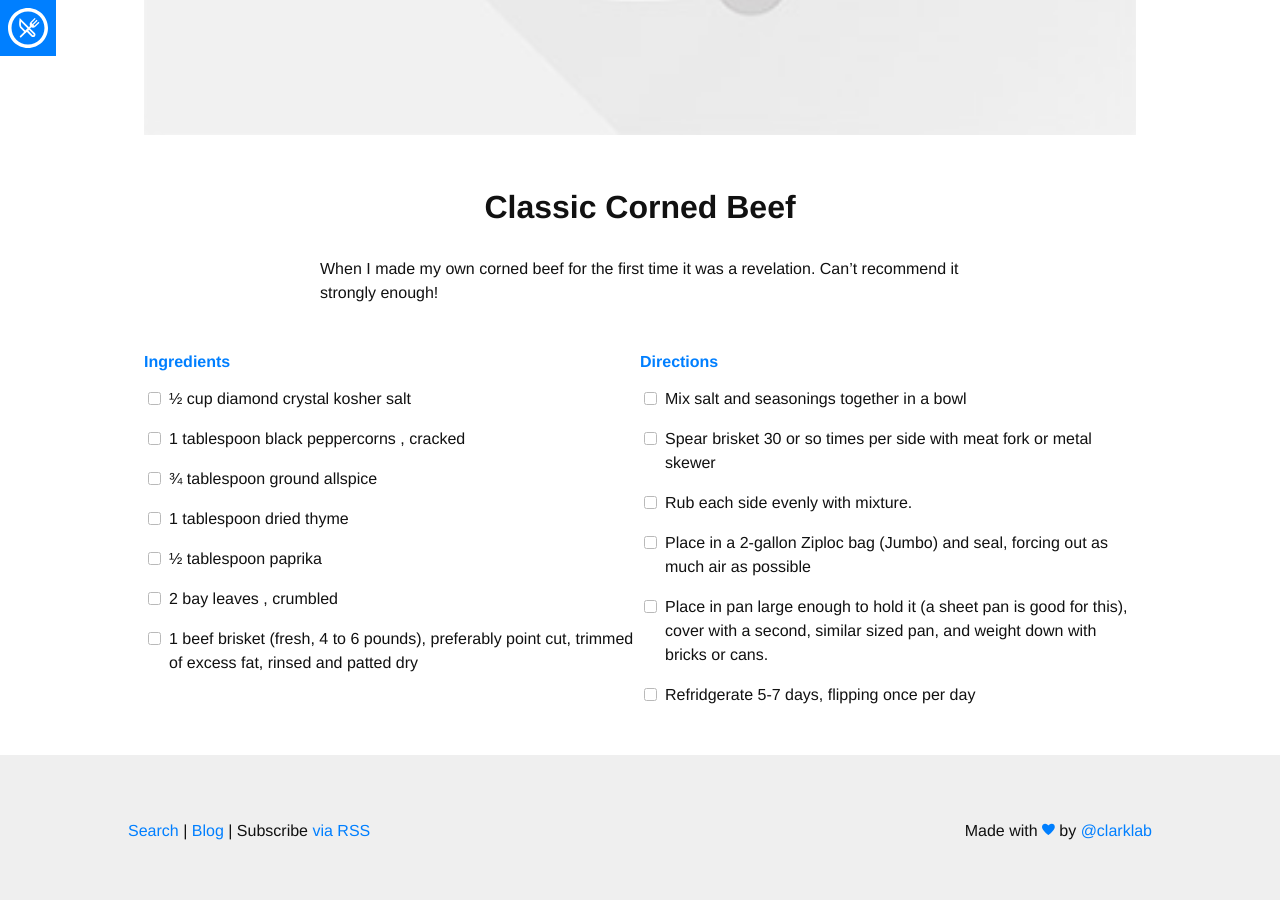
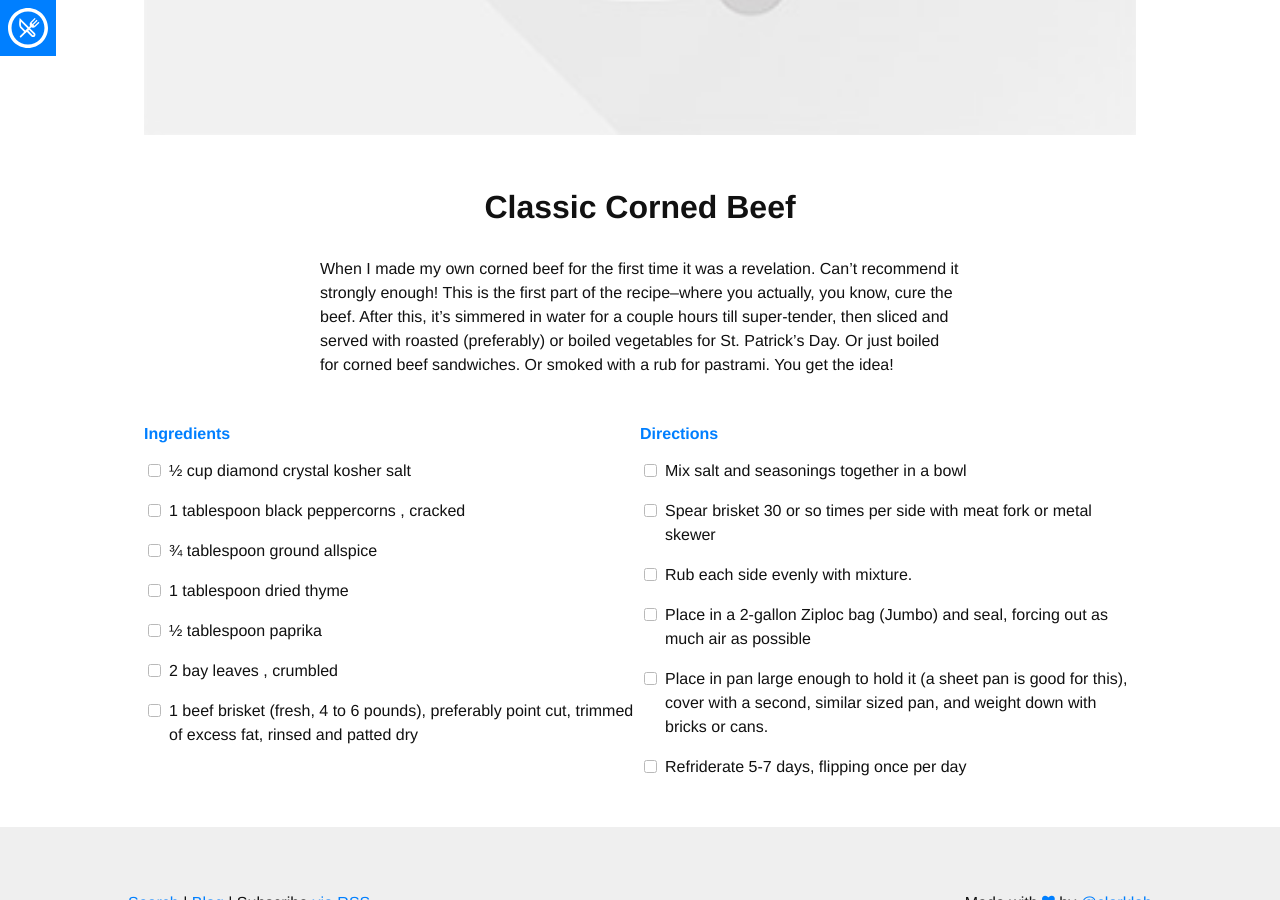
Before and after one commit to edinel/recipes, a Jekyll site: the page built from _recipes/ClassicCornedBeef.md, in a window 1280 px wide and 900 px high, scrolled down 873 px. Built offline with Jekyll 4.4.1, drawn with Linux system fonts in a browser that asks for light colours; nearby versions of some CDN libraries; some web fonts are replaced.

Commit message:
Clarifying corned beef recipe.

```diff
--- a/_recipes/ClassicCornedBeef.md
+++ b/_recipes/ClassicCornedBeef.md
@@ -20,8 +20,8 @@ directions:
 - "Rub each side evenly with mixture."
 - "Place in a 2-gallon Ziploc bag (Jumbo) and seal, forcing out as much air as possible"
 - "Place in pan large enough to hold it (a sheet pan is good for this), cover with a second, similar sized pan, and weight down with bricks or cans."
-- "Refridgerate 5-7 days, flipping once per day"
+- "Refriderate 5-7 days, flipping once per day"
 
 ---
 
-When I made my own corned beef for the first time it was a revelation.  Can't recommend it strongly enough!
+When I made my own corned beef for the first time it was a revelation.  Can't recommend it strongly enough!  This is the first part of the recipe--where you actually, you know, cure the beef.  After this, it's simmered in water for a couple hours till super-tender, then sliced and served with roasted (preferably) or boiled vegetables for St. Patrick's Day.  Or just boiled for corned beef sandwiches.  Or smoked with a rub for pastrami.  You get the idea!
```
